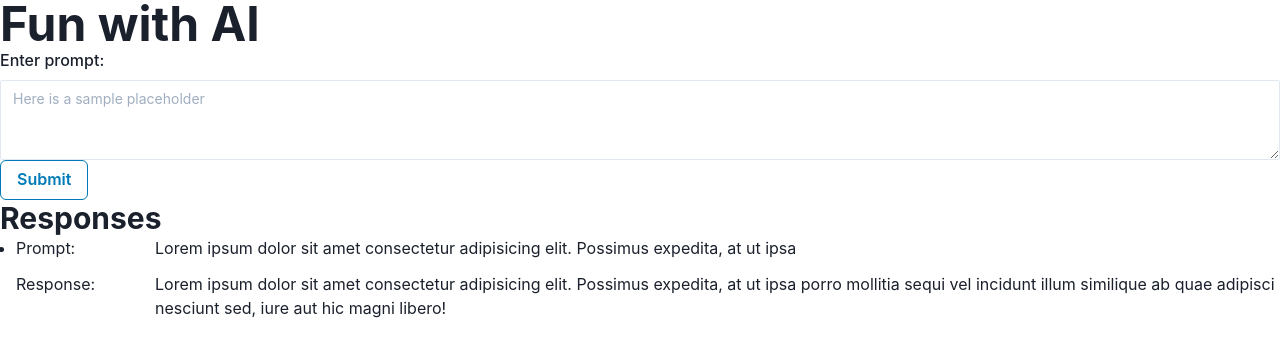
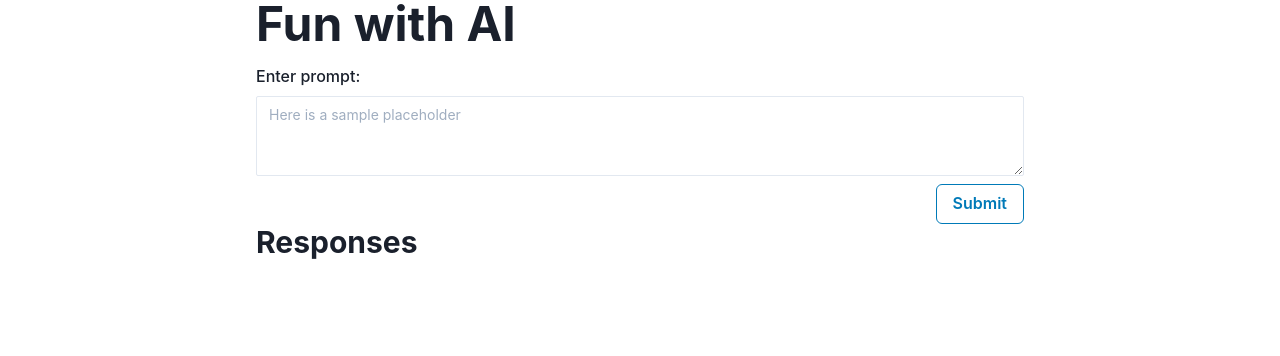
Before and after one commit to dpirrott/shopify-frontend-challenge, a React (Create React App) app in the folder client/: page / in a window 1280 px wide. Shown: the top 356 px of the page. Built offline with nearby package versions, Linux system fonts and the light colour scheme.

Commit message:
Add styling to response cards

```diff
--- a/client/src/App.js
+++ b/client/src/App.js
@@ -1,20 +1,29 @@
 import "./App.css";
 import Form from "./Form";
 import { ResponseList } from "./ResponseList";
-import { Heading } from "@chakra-ui/react";
+import { Container, Heading } from "@chakra-ui/react";
 import axios from "axios";
+import { useState } from "react";
 
 function App() {
+  const [response, setResponse] = useState(null);
+
   const submitForm = (userInput, setInput) => {
+    const processInput = userInput.trim();
+
+    if (processInput === "") {
+      setInput("");
+      return;
+    }
     const API_KEY = process.env.REACT_APP_API_KEY;
     const headers = {
       "Content-Type": "application/json",
       Authorization: `Bearer ${API_KEY}`,
     };
     const data = {
-      prompt: userInput,
+      prompt: processInput,
       temperature: 0.7,
-      max_tokens: 50,
+      max_tokens: 100,
       top_p: 1,
       frequency_penalty: 0,
       presence_penalty: 0,
@@ -28,19 +37,21 @@ function App() {
         }
       )
       .then((response) => {
-        console.log(response);
+        const aiResponse = response.data.choices[0].text;
+        console.log(aiResponse);
+        setResponse({ prompt: userInput, response: aiResponse });
         setInput("");
       });
   };
 
   return (
-    <div className="App">
-      <Heading as="h1" size="2xl">
+    <Container width="80%" maxWidth="800px">
+      <Heading mb="1rem" as="h1" size="2xl">
         Fun with AI
       </Heading>
       <Form handleSubmit={submitForm} />
-      <ResponseList />
-    </div>
+      <ResponseList response={response} setResponse={setResponse} />
+    </Container>
   );
 }
 
--- a/client/src/Form.jsx
+++ b/client/src/Form.jsx
@@ -1,5 +1,11 @@
 import React, { useState } from "react";
-import { FormLabel, Textarea, Button, FormControl } from "@chakra-ui/react";
+import {
+  FormLabel,
+  Textarea,
+  Button,
+  FormControl,
+  Flex,
+} from "@chakra-ui/react";
 
 export default function CustomForm({ handleSubmit }) {
   const [value, setValue] = useState("");
@@ -22,13 +28,15 @@ export default function CustomForm({ handleSubmit }) {
           <Textarea
             id="prompt"
             value={value}
-            onChange={handleInputChange}
+            onChange={(e) => handleInputChange(e)}
             placeholder="Here is a sample placeholder"
             size="sm"
           />
-          <Button type="submit" colorScheme="telegram" variant="outline">
-            Submit
-          </Button>
+          <Flex justify="flex-end" mt="0.5rem">
+            <Button type="submit" colorScheme="telegram" variant="outline">
+              Submit
+            </Button>
+          </Flex>
         </FormControl>
       </form>
     </>
--- a/client/src/Response.jsx
+++ b/client/src/Response.jsx
@@ -1,23 +1,24 @@
 import { Flex, Text } from "@chakra-ui/react";
 import React from "react";
 
-export const Response = () => {
+export const Response = ({ prompt, response }) => {
   return (
     <div>
       <Flex direction="column" gap={3}>
-        <Flex direction="row" justify="space-between">
-          <Text width="11%">Prompt:</Text>
-          <Text width="89%">
-            Lorem ipsum dolor sit amet consectetur adipisicing elit. Possimus
-            expedita, at ut ipsa
+        <Flex direction="row" justify="space-between" gap="2em">
+          <Text fontWeight="700" width="11%">
+            Prompt:
+          </Text>
+          <Text width="88%" fontStyle="italic" fontSize={20}>
+            {prompt}
           </Text>
         </Flex>
-        <Flex direction="row" justify="space-between">
-          <Text width="11%">Response:</Text>
-          <Text width="89%">
-            Lorem ipsum dolor sit amet consectetur adipisicing elit. Possimus
-            expedita, at ut ipsa porro mollitia sequi vel incidunt illum
-            similique ab quae adipisci nesciunt sed, iure aut hic magni libero!
+        <Flex direction="row" justify="space-between" gap="2em">
+          <Text fontWeight="700" width="11%">
+            Response:
+          </Text>
+          <Text className="response" width="88%">
+            {response}
           </Text>
         </Flex>
       </Flex>
--- a/client/src/ResponseList.jsx
+++ b/client/src/ResponseList.jsx
@@ -1,9 +1,36 @@
 import { Heading, ListItem, UnorderedList } from "@chakra-ui/react";
-import React from "react";
+import React, { useEffect, useState } from "react";
 import { Response } from "./Response";
 
-export const ResponseList = () => {
-  const generateListItems = () => {};
+export const ResponseList = ({ response, setResponse }) => {
+  const [responses, setResponses] = useState([]);
+  const [listItems, setListItems] = useState([]);
+  const generateListItems = () => {
+    return responses.map(({ prompt, response }, index) => (
+      <ListItem
+        key={index}
+        mt="1rem"
+        borderRadius="1em"
+        bg="mediumaquamarine"
+        padding="1rem"
+      >
+        <Response prompt={prompt} response={response} />
+      </ListItem>
+    ));
+  };
+
+  useEffect(() => {
+    if (response) {
+      setResponses((prev) => [response, ...prev]);
+      setResponse(null);
+    }
+  }, [response]);
+
+  useEffect(() => {
+    if (responses) {
+      setListItems(generateListItems());
+    }
+  }, [responses]);
 
   return (
     <div>
@@ -11,10 +38,8 @@ export const ResponseList = () => {
         Responses
       </Heading>
 
-      <UnorderedList>
-        <ListItem>
-          <Response />
-        </ListItem>
+      <UnorderedList ml="0" listStyleType="none">
+        {listItems}
       </UnorderedList>
     </div>
   );
--- a/client/src/index.css
+++ b/client/src/index.css
@@ -1,13 +1,23 @@
+@font-face {
+  font-family: "ModernTypewriter";
+  src: local("ModernTypewriter"),
+    url("./fonts/ModernTypewriter-L374n.ttf") format("truetype");
+}
+
 body {
   margin: 0;
-  font-family: -apple-system, BlinkMacSystemFont, 'Segoe UI', 'Roboto', 'Oxygen',
-    'Ubuntu', 'Cantarell', 'Fira Sans', 'Droid Sans', 'Helvetica Neue',
+  font-family: -apple-system, BlinkMacSystemFont, "Segoe UI", "Roboto", "Oxygen",
+    "Ubuntu", "Cantarell", "Fira Sans", "Droid Sans", "Helvetica Neue",
     sans-serif;
   -webkit-font-smoothing: antialiased;
   -moz-osx-font-smoothing: grayscale;
 }
 
 code {
-  font-family: source-code-pro, Menlo, Monaco, Consolas, 'Courier New',
+  font-family: source-code-pro, Menlo, Monaco, Consolas, "Courier New",
     monospace;
 }
+
+.response {
+  font-family: "ModernTypewriter";
+}
--- a/client/src/index.js
+++ b/client/src/index.js
@@ -4,6 +4,7 @@ import "./index.css";
 import App from "./App";
 import reportWebVitals from "./reportWebVitals";
 import { ChakraProvider } from "@chakra-ui/react";
+import "./fonts/ModernTypewriter-L374n.ttf";
 
 const root = ReactDOM.createRoot(document.getElementById("root"));
 root.render(
```
Also changed, not shown: client/src/fonts/ModernTypewriter-L374n.ttf (added).
